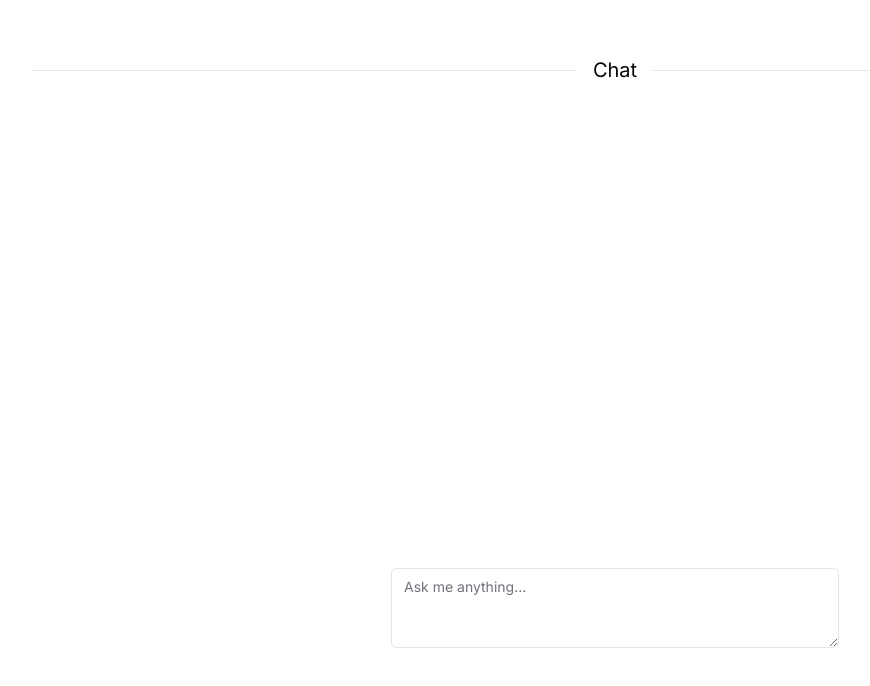
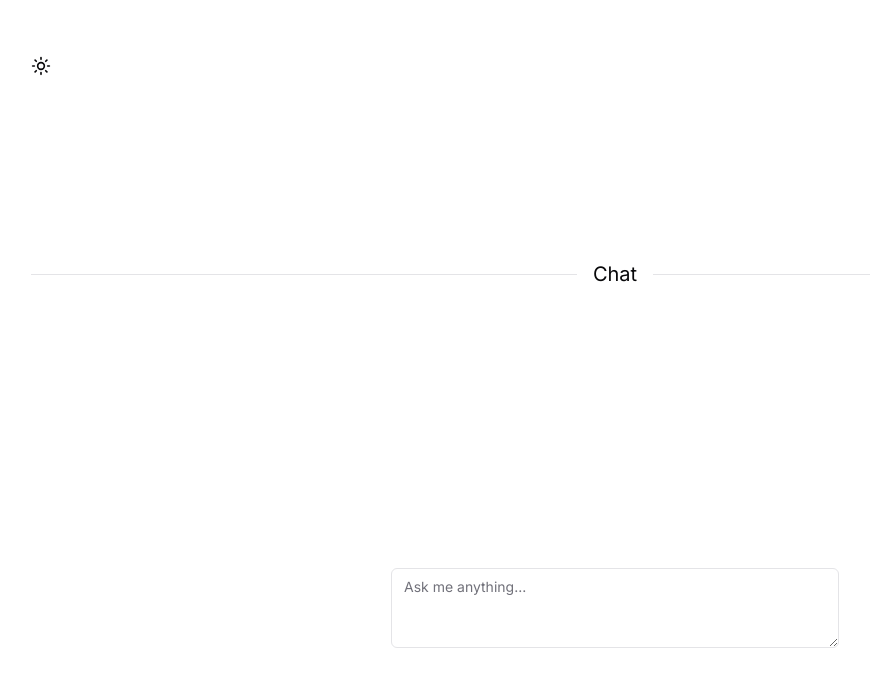
Before and after one commit to pmichalski98/assistant, a Next.js app: page / in a window 1280 px wide. Shown: the top 686 px of the page, without its empty margins (25-895 px from the left). Built offline with nearby package versions, Linux system fonts and the light colour scheme.

Commit message:
add theme toggle btn

```diff
--- a/src/app/layout.tsx
+++ b/src/app/layout.tsx
@@ -1,22 +1,25 @@
-import type { Metadata } from 'next'
-import { Inter } from 'next/font/google'
-import './globals.css'
+import type { Metadata } from "next";
+import { Inter } from "next/font/google";
+import "./globals.css";
+import { ThemeProvider } from "../lib/ThemeProvider";
 
-const inter = Inter({ subsets: ['latin'] })
+const inter = Inter({ subsets: ["latin"] });
 
 export const metadata: Metadata = {
-  title: 'Create Next App',
-  description: 'Generated by create next api',
-}
+  title: "Create Next App",
+  description: "Generated by create next api",
+};
 
 export default function RootLayout({
   children,
 }: {
-  children: React.ReactNode
+  children: React.ReactNode;
 }) {
   return (
     <html lang="en">
-      <body className={inter.className}>{children}</body>
+      <ThemeProvider attribute="class">
+        <body className={inter.className}>{children}</body>
+      </ThemeProvider>
     </html>
-  )
+  );
 }
--- a/src/app/page.tsx
+++ b/src/app/page.tsx
@@ -2,11 +2,15 @@
 import { useChat } from "ai/react";
 import ChatHeader from "@/components/ChatHeader";
 import ChatInput from "@/components/ChatInput";
+import { Moon } from "lucide-react";
+import { useTheme } from "next-themes";
+import ToggleThemeButton from "@/components/ToggleThemeButton";
 
 export default function Home() {
   const { messages, input, handleInputChange, handleSubmit } = useChat();
   return (
     <main className="flex min-h-screen flex-col justify-between p-14 text-xl ">
+      <ToggleThemeButton />
       <ChatHeader />
       <div className="stretch mx-auto flex w-full max-w-md flex-col py-24">
         {messages.map((m) => (
--- /dev/null
+++ b/src/components/ToggleThemeButton.tsx
@@ -0,0 +1,16 @@
+"use client";
+import { useTheme } from "next-themes";
+import { Moon, Sun } from "lucide-react";
+
+function ToggleThemeButton() {
+  const { theme, setTheme } = useTheme();
+  const isLight = theme === "light";
+
+  return (
+    <button onClick={() => setTheme(isLight ? "dark" : "light")}>
+      {isLight ? <Moon size="20" /> : <Sun size="20" />}
+    </button>
+  );
+}
+
+export default ToggleThemeButton;
--- /dev/null
+++ b/src/lib/ThemeProvider.tsx
@@ -0,0 +1,2 @@
+"use client";
+export { ThemeProvider } from "next-themes";
```
